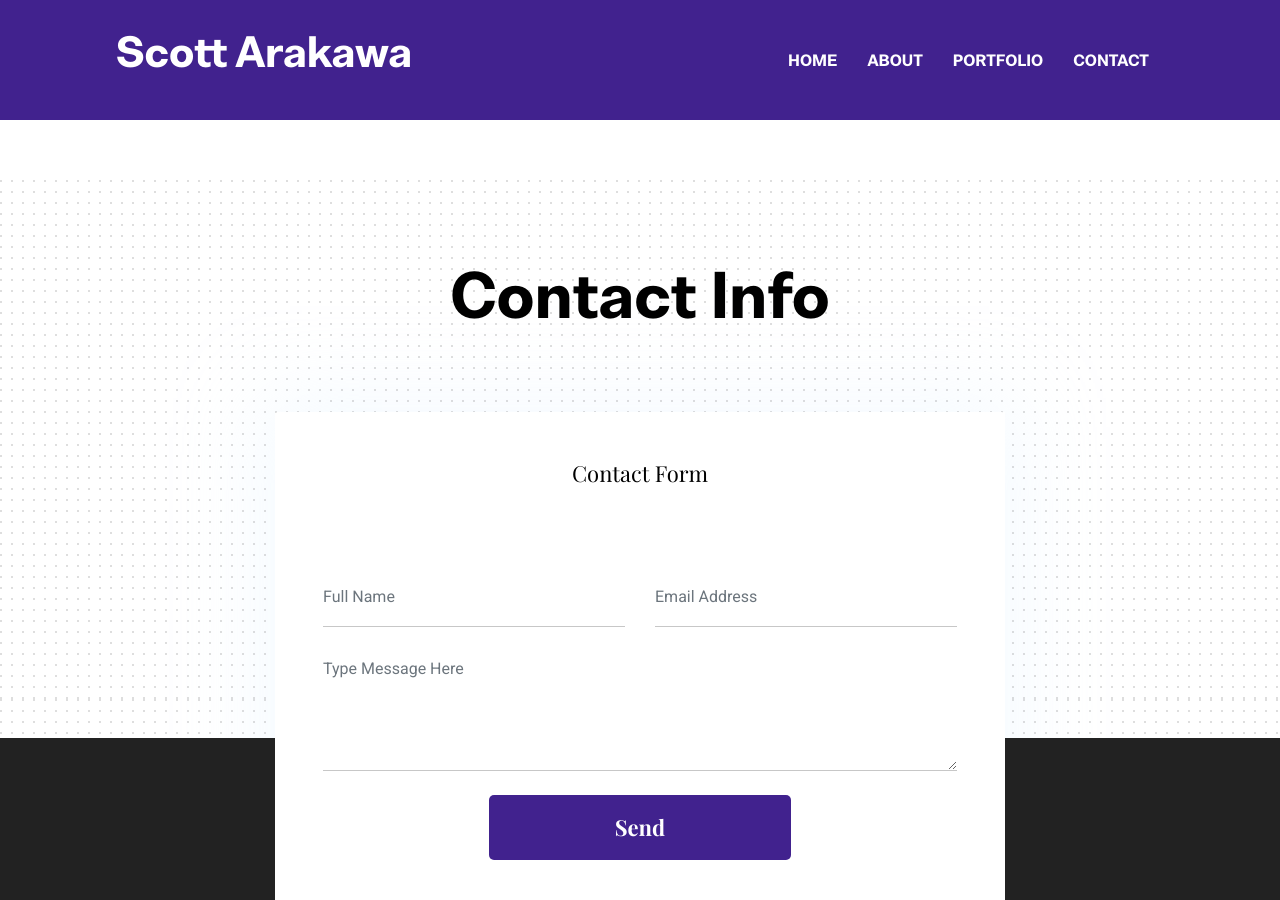
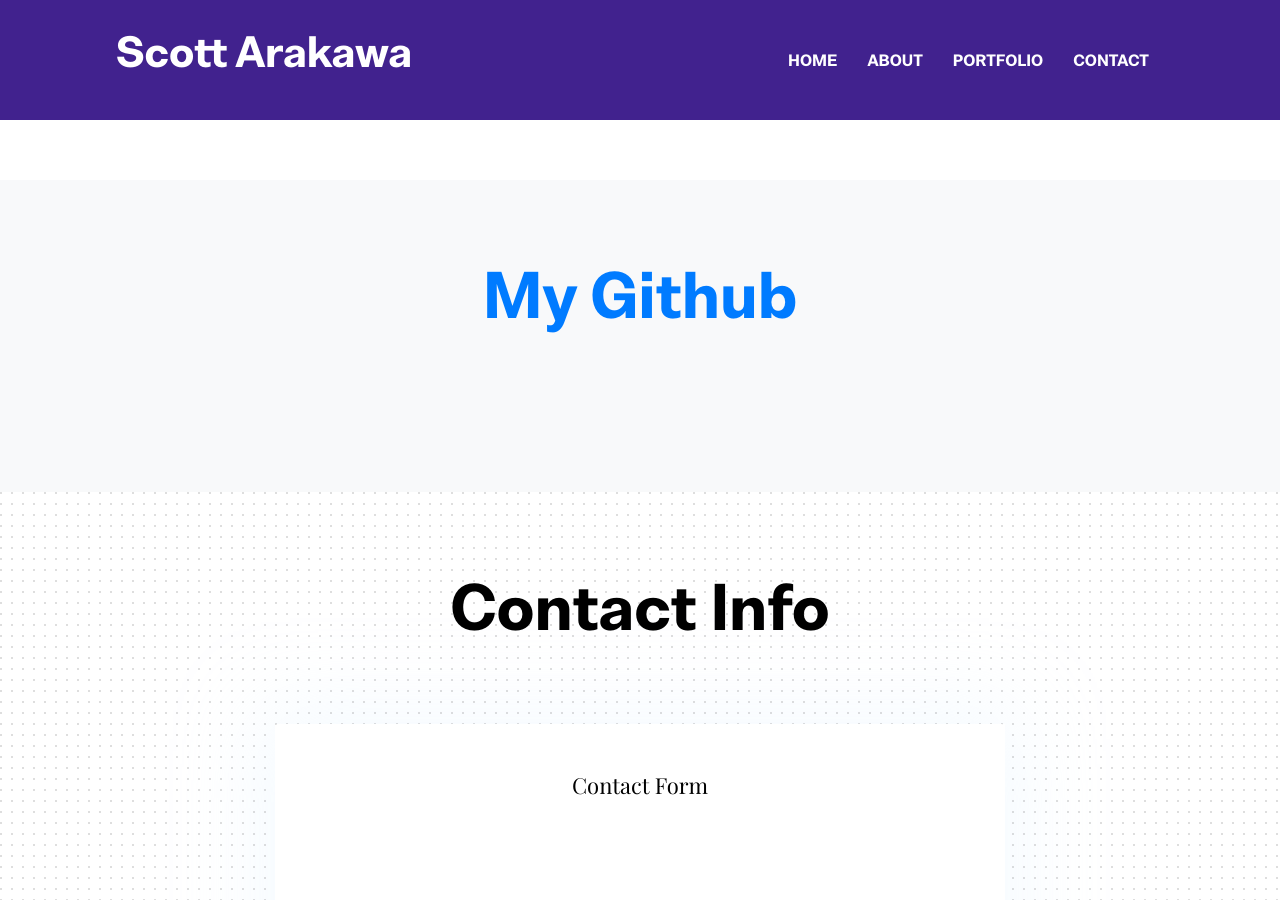
Before and after one commit to iBrunch/iBrunch.github.io, a Jekyll site: the page built from _pages/portfolio.html, in a window 1280 px wide and 900 px high, scrolled down 1032 px. Built offline with Jekyll 4.4.1, drawn with Linux system fonts in a browser that asks for light colours.

Commit message:
Add github

```diff
--- a/_pages/portfolio.html
+++ b/_pages/portfolio.html
@@ -37,6 +37,18 @@
 </section>
 <!-- /portfolio -->
 
+<!-- Github -->
+<section class="section bg-light">
+  <div class="container">
+    <div class="row">
+      <div class="col-12 text-center">
+        <h2 class="section-title"><a href="https://github.com/iBrunch">My Github</a></h2>
+      </div>
+    </div>
+  </div>
+</section>
+<!-- /Github -->
+
 <!-- clients -->
 <!-- <section class="section bg-light">
   <div class="container">
```
